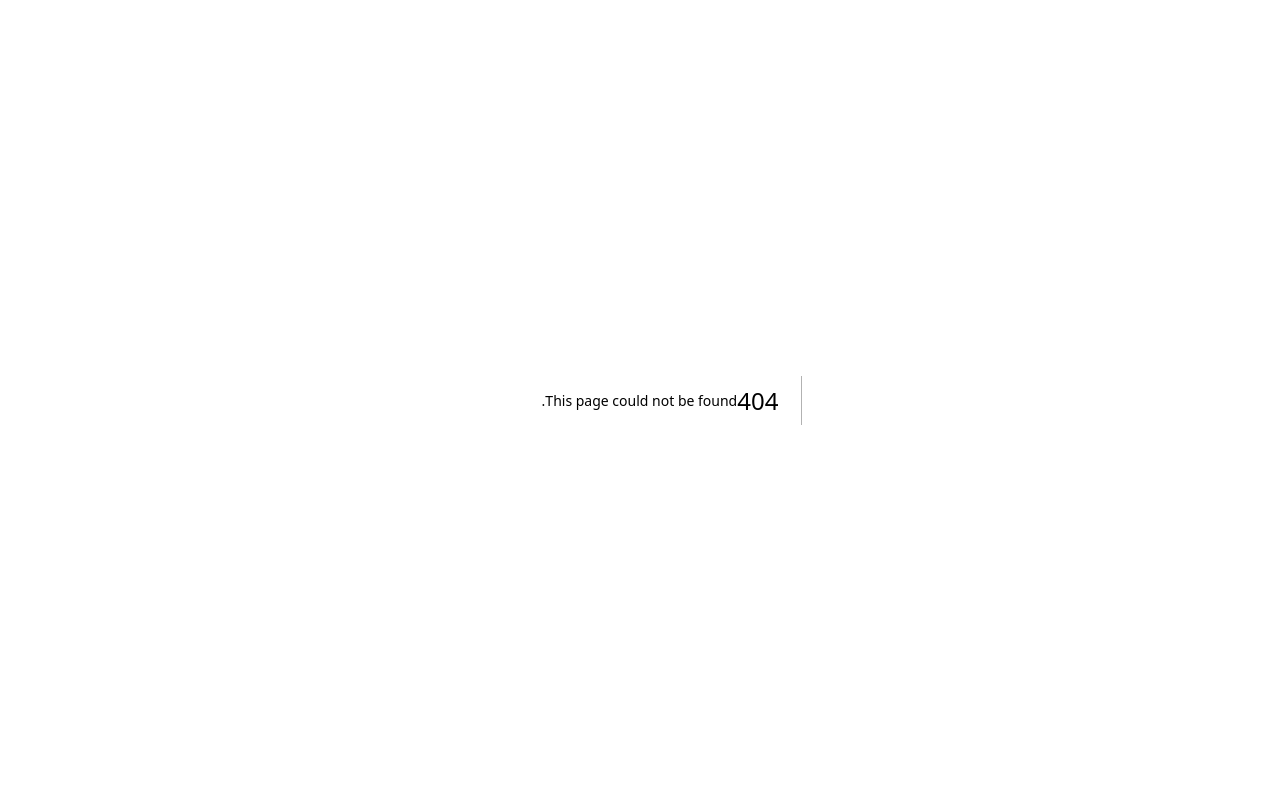
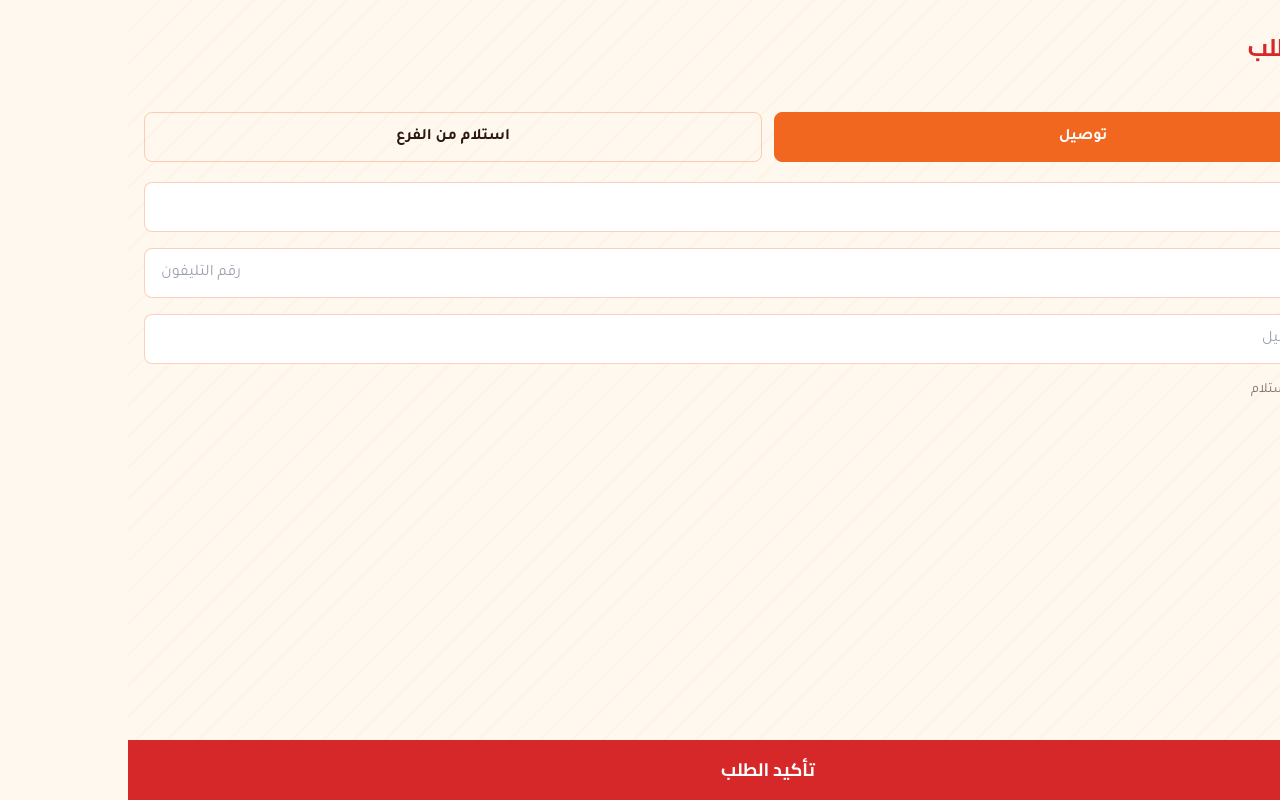
Before and after one commit to starboysaif/demo-restaurant, a Next.js app: page /checkout in a window 1280 px wide. Before the commit this address had no page. Built offline with nearby package versions, Linux system fonts and the light colour scheme.

Commit message:
Create page.tsx

```diff
--- /dev/null
+++ b/app/checkout/page.tsx
@@ -0,0 +1,149 @@
+"use client";
+
+import { useState, useEffect } from "react";
+
+type CartItem = { id: string; name: string; price: number; qty: number };
+
+export default function Checkout() {
+  const [cart, setCart] = useState<CartItem[]>([]);
+  const [orderType, setOrderType] = useState<"delivery" | "pickup">("delivery");
+  const [name, setName] = useState("");
+  const [phone, setPhone] = useState("");
+  const [address, setAddress] = useState("");
+  const [submitting, setSubmitting] = useState(false);
+  const [done, setDone] = useState(false);
+  const [error, setError] = useState("");
+
+  useEffect(() => {
+    const saved = localStorage.getItem("bitehouse-cart");
+    if (saved) setCart(JSON.parse(saved));
+  }, []);
+
+  function updateQty(id: string, delta: number) {
+    setCart((prev) => {
+      const updated = prev
+        .map((item) => (item.id === id ? { ...item, qty: item.qty + delta } : item))
+        .filter((item) => item.qty > 0);
+      localStorage.setItem("bitehouse-cart", JSON.stringify(updated));
+      window.dispatchEvent(new Event("cart-updated"));
+      return updated;
+    });
+  }
+
+  const subtotal = cart.reduce((sum, item) => sum + item.price * item.qty, 0);
+  const deliveryFee = orderType === "delivery" ? 35 : 0;
+  const total = subtotal + deliveryFee;
+
+  async function submitOrder() {
+    setError("");
+    if (!name || !phone || (orderType === "delivery" && !address)) {
+      setError("من فضلك اكمل البيانات المطلوبة");
+      return;
+    }
+    if (cart.length === 0) {
+      setError("السلة فارغة");
+      return;
+    }
+    setSubmitting(true);
+    try {
+      const res = await fetch("/api/create-order", {
+        method: "POST",
+        headers: { "Content-Type": "application/json" },
+        body: JSON.stringify({
+          customer_name: name,
+          customer_phone: phone,
+          customer_address: orderType === "pickup" ? "استلام من الفرع" : address,
+          total,
+          order_type: orderType,
+          items: cart,
+        }),
+      });
+      if (!res.ok) throw new Error("فشل إرسال الطلب");
+      localStorage.removeItem("bitehouse-cart");
+      window.dispatchEvent(new Event("cart-updated"));
+      setDone(true);
+    } catch (err) {
+      setError("حصل خطأ، حاول تاني");
+    } finally {
+      setSubmitting(false);
+    }
+  }
+
+  if (done) {
+    return (
+      <main
+        className="min-h-screen flex flex-col items-center justify-center px-4 text-center"
+        style={{
+          backgroundColor: "#FFF8EE",
+          backgroundImage:
+            "repeating-linear-gradient(135deg, rgba(241,103,31,0.035) 0px, rgba(241,103,31,0.035) 2px, transparent 2px, transparent 22px)",
+        }}
+      >
+        <h1 className="font-display text-3xl font-bold text-brand-red mb-3">تم إرسال طلبك!</h1>
+        <p className="font-body text-charcoal/70">هنتواصل معاك على {phone} لتأكيد الطلب</p>
+        <a href="/" className="mt-6 bg-brand-orange text-white font-body font-bold px-6 py-3 rounded-lg">
+          رجوع للمنيو
+        </a>
+      </main>
+    );
+  }
+
+  return (
+    <main
+      className="min-h-screen px-4 py-8 pb-32"
+      style={{
+        backgroundColor: "#FFF8EE",
+        backgroundImage:
+          "repeating-linear-gradient(135deg, rgba(241,103,31,0.035) 0px, rgba(241,103,31,0.035) 2px, transparent 2px, transparent 22px)",
+      }}
+    >
+      <h1 className="font-display text-2xl font-bold text-brand-red mb-6">السلة والطلب</h1>
+
+      {cart.length === 0 ? (
+        <p className="font-body text-charcoal/60">السلة فارغة</p>
+      ) : (
+        <div className="space-y-3 mb-8">
+          {cart.map((item) => (
+            <div key={item.id} className="flex justify-between items-center border-b border-brand-orange/20 pb-3">
+              <div>
+                <p className="font-body font-bold">{item.name}</p>
+                <p className="font-body text-sm text-charcoal/60">{item.price} ج.م</p>
+              </div>
+              <div className="flex items-center gap-3">
+                <button onClick={() => updateQty(item.id, -1)} className="w-8 h-8 rounded-full bg-brand-orange/10 font-bold">-</button>
+                <span className="font-body font-bold">{item.qty}</span>
+                <button onClick={() => updateQty(item.id, 1)} className="w-8 h-8 rounded-full bg-brand-orange/10 font-bold">+</button>
+              </div>
+            </div>
+          ))}
+          <div className="pt-2 space-y-1">
+            <p className="font-body text-sm text-charcoal/70 flex justify-between"><span>المجموع الفرعي</span><span>{subtotal} ج.م</span></p>
+            {orderType === "delivery" && (
+              <p className="font-body text-sm text-charcoal/70 flex justify-between"><span>رسوم التوصيل</span><span>{deliveryFee} ج.م</span></p>
+            )}
+            <p className="font-display text-xl font-bold flex justify-between"><span>الإجمالي</span><span>{total} ج.م</span></p>
+          </div>
+        </div>
+      )}
+
+      <div className="flex gap-3 mb-5">
+        <button onClick={() => setOrderType("delivery")} className={`flex-1 py-3 rounded-lg font-body font-bold border ${orderType === "delivery" ? "bg-brand-orange text-white border-brand-orange" : "border-brand-orange/30 text-charcoal"}`}>توصيل</button>
+        <button onClick={() => setOrderType("pickup")} className={`flex-1 py-3 rounded-lg font-body font-bold border ${orderType === "pickup" ? "bg-brand-orange text-white border-brand-orange" : "border-brand-orange/30 text-charcoal"}`}>استلام من الفرع</button>
+      </div>
+
+      <div className="space-y-4">
+        <input type="text" placeholder="الاسم" value={name} onChange={(e) => setName(e.target.value)} className="w-full border border-brand-orange/30 rounded-lg px-4 py-3 font-body" />
+        <input type="tel" placeholder="رقم التليفون" value={phone} onChange={(e) => setPhone(e.target.value)} className="w-full border border-brand-orange/30 rounded-lg px-4 py-3 font-body" />
+        {orderType === "delivery" && (
+          <input type="text" placeholder="العنوان بالتفصيل" value={address} onChange={(e) => setAddress(e.target.value)} className="w-full border border-brand-orange/30 rounded-lg px-4 py-3 font-body" />
+        )}
+        <p className="font-body text-sm text-charcoal/60">الدفع: كاش عند الاستلام</p>
+        {error && <p className="font-body text-red-600 text-sm">{error}</p>}
+      </div>
+
+      <button onClick={submitOrder} disabled={submitting} className="fixed bottom-0 left-0 right-0 bg-brand-red text-white text-center py-4 font-display font-bold text-lg disabled:opacity-60">
+        {submitting ? "جاري الإرسال..." : "تأكيد الطلب"}
+      </button>
+    </main>
+  );
+        }
```
